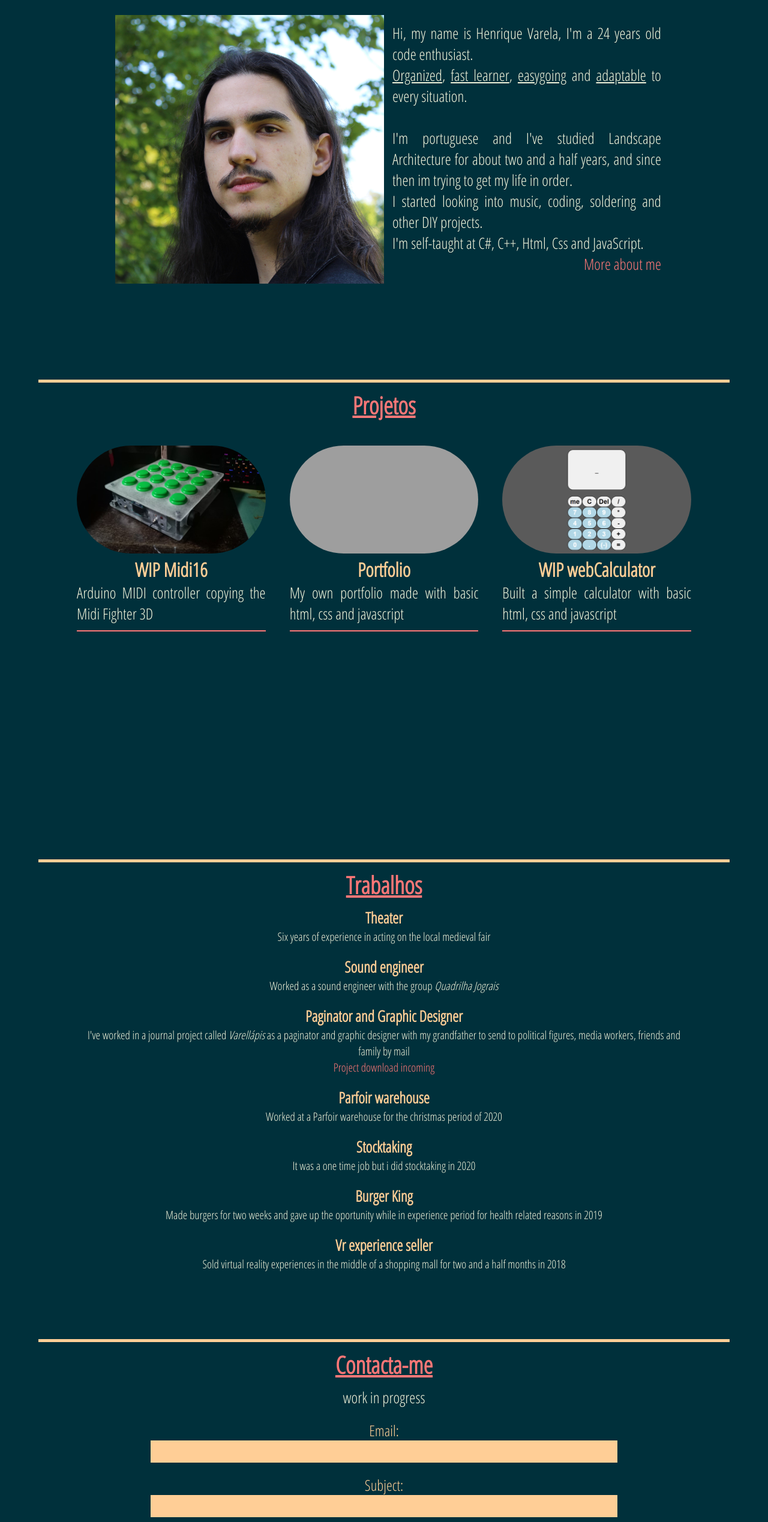
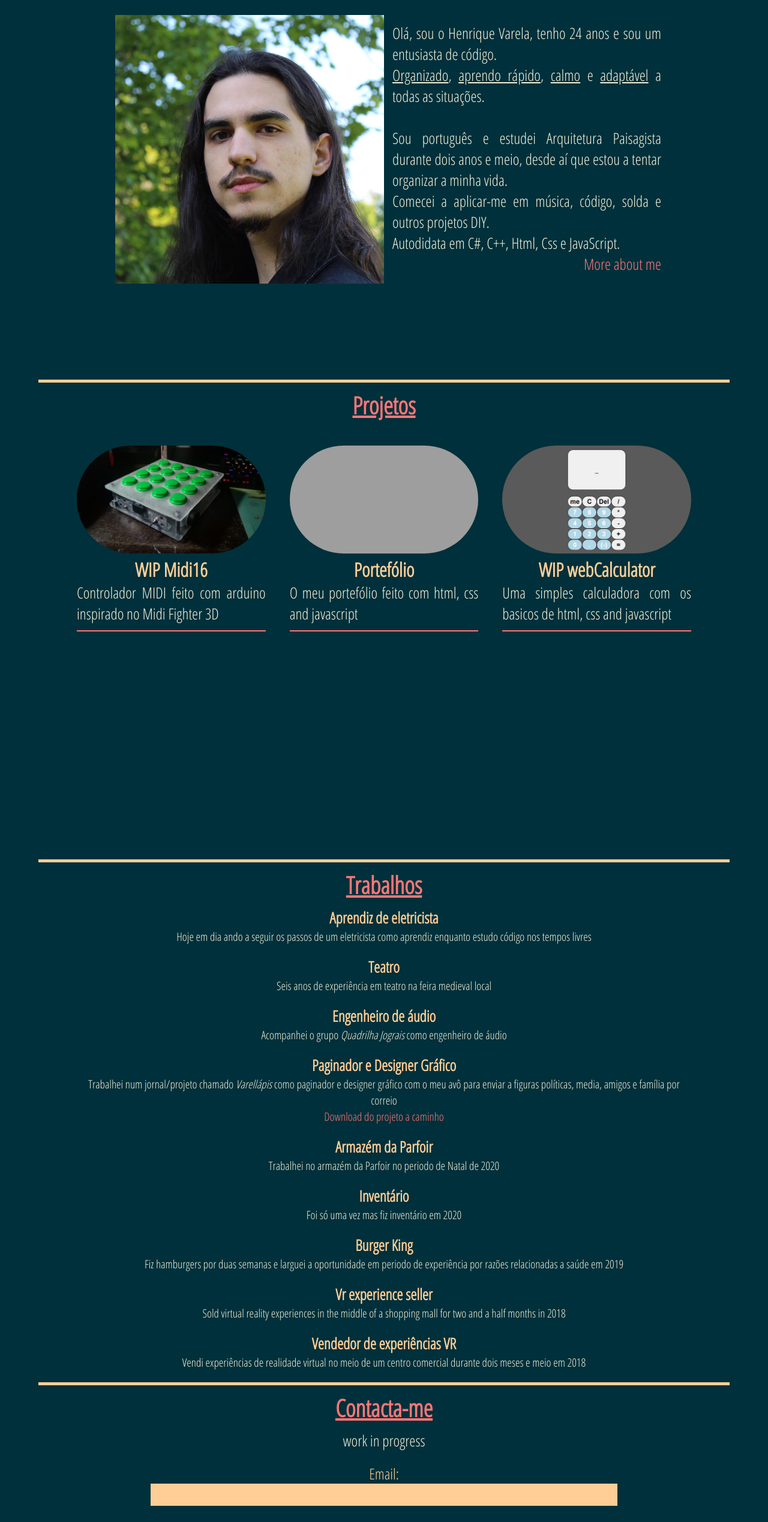
Before and after one commit to henrique11varela/henrique11varela.github.io, a plain HTML site: page portuguese.html in a window 1280 px wide. Shown: the part 967-3505 px from the top of the page at 60% size. Drawn offline with Linux system fonts and the light colour scheme; grey boxes are pictures that could not be loaded.

Commit message:
tradução feita

```diff
--- a/portuguese.html
+++ b/portuguese.html
@@ -103,16 +103,14 @@
 
             <div id="me"></div>
 
-            <!--to translate-->
             <p id="info-aboutme">
-                Hi, my name is Henrique Varela, I'm a 24 years old code enthusiast. <br>
-                <u>Organized</u>, <u>fast learner</u>, <u>easygoing</u> and <u>adaptable</u> to every situation.
+                Olá, sou o Henrique Varela, tenho 24 anos e sou um entusiasta de código.<br>
+                <u>Organizado</u>, <u>aprendo rápido</u>, <u>calmo</u> e <u>adaptável</u> a todas as situações.
                 <br>
                 <br>
-                I'm portuguese and I've studied Landscape Architecture for about two and a half years, and since
-                then im trying to get my life in order. <br>
-                I started looking into music, coding, soldering and other DIY projects. <br>
-                I'm self-taught at C#, C++, Html, Css and JavaScript.
+                Sou português e estudei Arquitetura Paisagista durante dois anos e meio, desde aí que estou a tentar organizar a minha vida.<br>
+                Comecei a aplicar-me em música, código, solda e outros projetos DIY.<br>
+                Autodidata em C#, C++, Html, Css e JavaScript.
                 <br>
                 <button id="btn-moreaboutme" onclick="activateElement('popup-moreaboutme')">More about me</button>
             </p>
@@ -120,25 +118,15 @@
         </div>
 
         <div id="popup-moreaboutme" class="inactive">
-            <!--to translate-->
             <div>
-                <h3>Music</h3>
-                <p>I play saxophone (recorded a cd with <em>Banda Filarmónica de Matosinhos</em>), guitar (was part of a
-                    string group called Enfolkados) and im self-taught in piano.
+                <h3>Música</h3>
+                <p>Toco saxofone (gravei um CD com a <em>Banda Filarmónica de Matosinhos</em>), guitarra (fiz parte de um grupo de cordas chamado <em>Enfolkados</em>) e sou autodidata em piano.
                 </p>
             </div>
-            <!--to translate-->
+
             <div>
-                <h3>Code</h3>
-                <p>I play saxophone (recorded a cd with Banda Filarmónica de Matosinhos), guitar (was part of a
-                    string group called Enfolkados) and im self-taught in piano.
-                </p>
-            </div>
-            <!--to translate-->
-            <div>
-                <h3>Music</h3>
-                <p>I play saxophone (recorded a cd with Banda Filarmónica de Matosinhos), guitar (was part of a
-                    string group called Enfolkados) and im self-taught in piano.
+                <h3>Código</h3>
+                <p>Comecei a fazer mini jogos durante aulas na minha TI-86. Alguns anos depois, descobri microcontroladores e decidi aprender código e solda para fazer um controlador Midi. Depois dessa aventura, ouvi falar em Game jams, pensei que poderia ser giro, por isso, aprendi C# e Unity. Agora ando a explorar o lado do front-end para fazer o meu portefólio e tentar arranjar trabalho nesta área.
                 </p>
             </div>
 
@@ -153,25 +141,22 @@
         <div class="projects-grid">
 
             <!--Midi16-->
-            <!--to translate-->
             <a class="card" href="https://henrique11varela.github.io/Midi16">
                 <img src="images/projects/Midi16.jpg" alt="Arduino Midi Controller">
                 <h3>WIP Midi16</h3>
-                <p>Arduino MIDI controller copying the Midi Fighter 3D</p>
+                <p>Controlador MIDI feito com arduino inspirado no Midi Fighter 3D</p>
             </a>
             <!--Portfolio-->
-            <!--to translate-->
             <a class="card" href="#">
                 <img src="images/bg.jpg" alt="This webpage" style="object-position: top;">
-                <h3>Portfolio</h3>
-                <p>My own portfolio made with basic html, css and javascript</p>
+                <h3>Portefólio</h3>
+                <p>O meu portefólio feito com html, css and javascript</p>
             </a>
             <!--webCalculator-->
-            <!--to translate-->
             <a class="card" href="https://henrique11varela.github.io/webCalculator/">
                 <img src="images/projects/webCalculator.png" alt="web calculator" style="object-position: top;">
                 <h3>WIP webCalculator</h3>
-                <p>Built a simple calculator with basic html, css and javascript</p>
+                <p>Uma simples calculadora com os basicos de html, css and javascript</p>
             </a>
 
         </div>
@@ -184,30 +169,35 @@
 
         <h2>Trabalhos</h2>
         <!--to translate-->
-        <h3>Theater</h3>
-        <p>Six years of experience in acting on the local medieval fair</p>
 
-        <h3>Sound engineer</h3>
-        <p>Worked as a sound engineer with the group <em>Quadrilha Jograis</em></p>
+        <h3>Aprendiz de eletricista</h3>
+        <p>Hoje em dia ando a seguir os passos de um eletricista como aprendiz enquanto estudo código nos tempos livres</p>
 
-        <h3>Paginator and Graphic Designer</h3>
-        <p>I've worked in a journal project called <em>Varellápis</em> as a paginator and graphic designer with my
-            grandfather to send to political figures, media workers, friends and family by mail <br>
-            <span>Project download incoming</span>
+        <h3>Teatro</h3>
+        <p>Seis anos de experiência em teatro na feira medieval local</p>
+
+        <h3>Engenheiro de áudio</h3>
+        <p>Acompanhei o grupo <em>Quadrilha Jograis</em> como engenheiro de áudio</p>
+
+        <h3>Paginador e Designer Gráfico</h3>
+        <p>Trabalhei num jornal/projeto chamado <em>Varellápis</em> como paginador e designer gráfico com o meu avô para enviar a figuras políticas, media, amigos e família por correio<br>
+            <span>Download do projeto a caminho</span>
         </p>
 
-        <h3>Parfoir warehouse</h3>
-        <p>Worked at a Parfoir warehouse for the christmas period of 2020</p>
+        <h3>Armazém da Parfoir</h3>
+        <p>Trabalhei no armazém da Parfoir no periodo de Natal de 2020</p>
 
-        <h3>Stocktaking</h3>
-        <p>It was a one time job but i did stocktaking in 2020</p>
+        <h3>Inventário</h3>
+        <p>Foi só uma vez mas fiz inventário em 2020</p>
 
         <h3>Burger King</h3>
-        <p>Made burgers for two weeks and gave up the oportunity while in experience period for health related
-            reasons in 2019</p>
+        <p>Fiz hamburgers por duas semanas e larguei a oportunidade em periodo de experiência por razões relacionadas a saúde em 2019</p>
 
         <h3>Vr experience seller</h3>
         <p>Sold virtual reality experiences in the middle of a shopping mall for two and a half months in 2018</p>
+
+        <h3>Vendedor de experiências VR</h3>
+        <p>Vendi experiências de realidade virtual no meio de um centro comercial durante dois meses e meio em 2018</p>
 
 
     </section>
@@ -216,19 +206,18 @@
     <section id="contact-screen">
 
         <h2>Contacta-me</h2>
-        <!--to translate-->
         <p>work in progress</p>
 
         <form action="">
             <label for="email">Email:</label>
             <input type="email" name="email" id="email">
 
-            <label for="subject">Subject:</label>
+            <label for="subject">Assunto:</label>
             <input type="text" name="subject" id="subject">
 
-            <label for="message">Message:</label>
+            <label for="message">Mensagem:</label>
             <textarea name="message" id="message" cols="30" rows="10"></textarea>
-            <input type="submit" value="submit">
+            <input type="submit" value="Submit">
         </form>
 
     </section>
@@ -248,8 +237,7 @@
         <p>
             <a href="https://github.com/henrique11varela">Github: henrique11varela</a>
         </p>
-        <!--to translate-->
-        <p>Web Portfolio made by Henrique Varela</p>
+        <p>Web Portefólio feito por Henrique Varela</p>
     </footer>
 
     <script src="scripts/app.js"></script>
```
Also changed, not shown: english.html (+4 -9 lines), index.html (+1 -1 lines).
